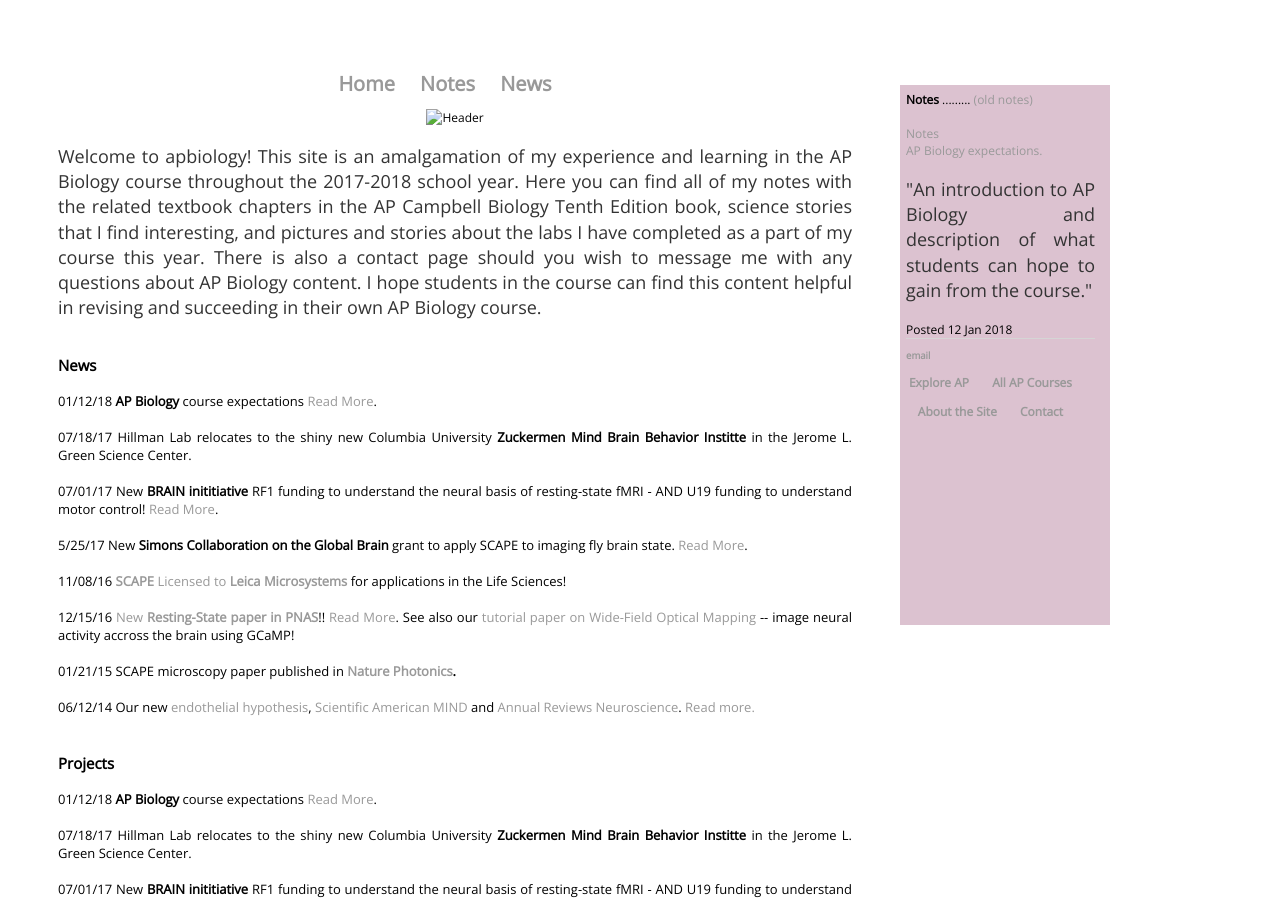
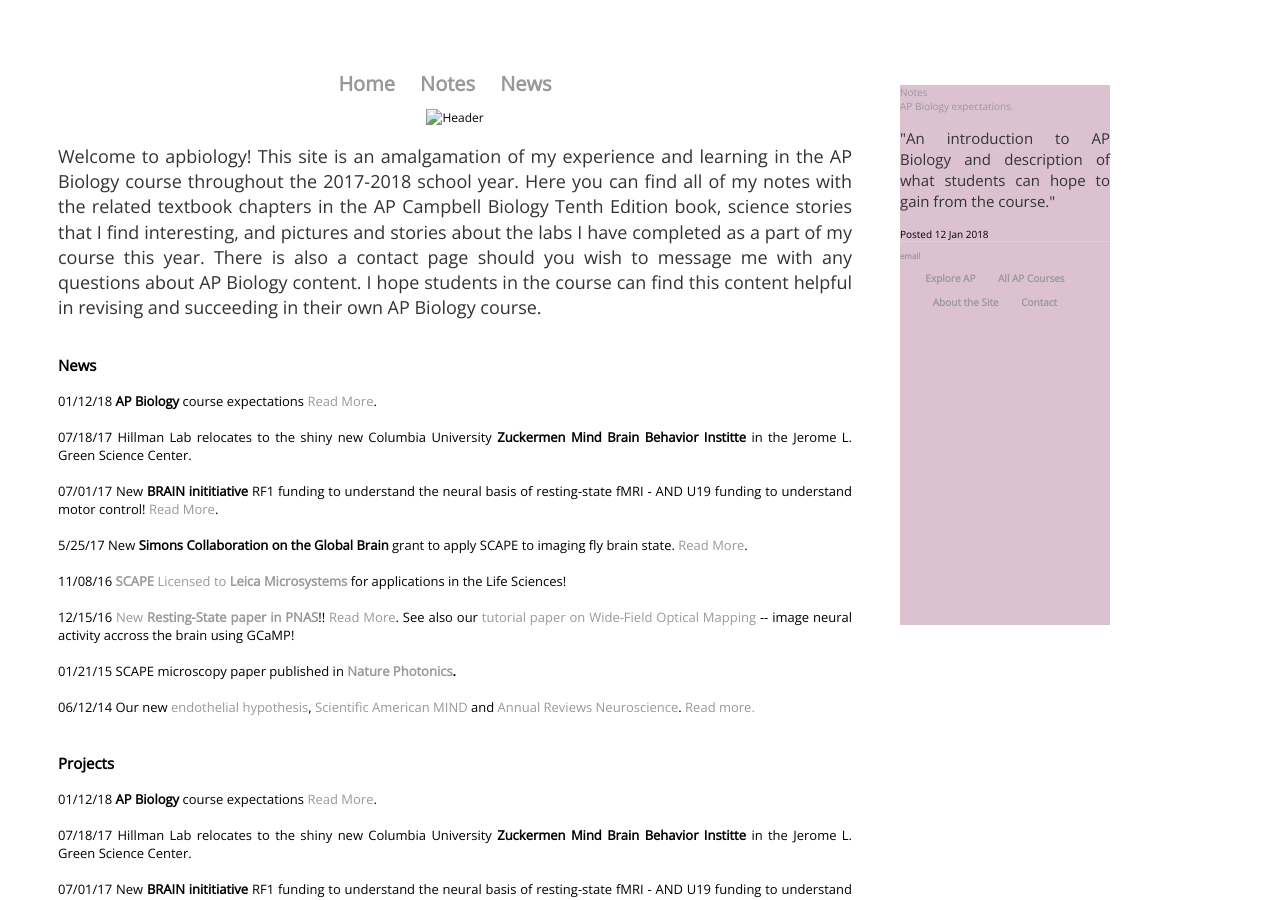
Before and after one commit to meganscarlett/meganscarlett.github.io, a Jekyll site: the page built from index.html, in a window 1280 px wide and 900 px high. Built offline with Jekyll 4.4.1, drawn with Linux system fonts in a browser that asks for light colours.

Commit message:
Update index.html

```diff
--- a/index.html
+++ b/index.html
@@ -88,8 +88,6 @@ I hope students in the course can find this content helpful in revising and succ
 
 <div id="**Recent News Box**" style="height: 540px; left: 900px; position: absolute; top: 85px; width: 210px; background: #DCC2D0; z-index: 1;font-size: 10px" class="style_SkipStroke_3">
 <table cellpadding="4">
-	<td width="189" ><div style="font-size: 12px; color="#2D386A"><b>Notes</b></span><span class="style17"> .........  <span class="style11"><a href="/_posts.html">(old notes)</a><br>
-                    <br>
 	<div class="row">
 		<div class="col-md-4">
 			<div class="head">
```
